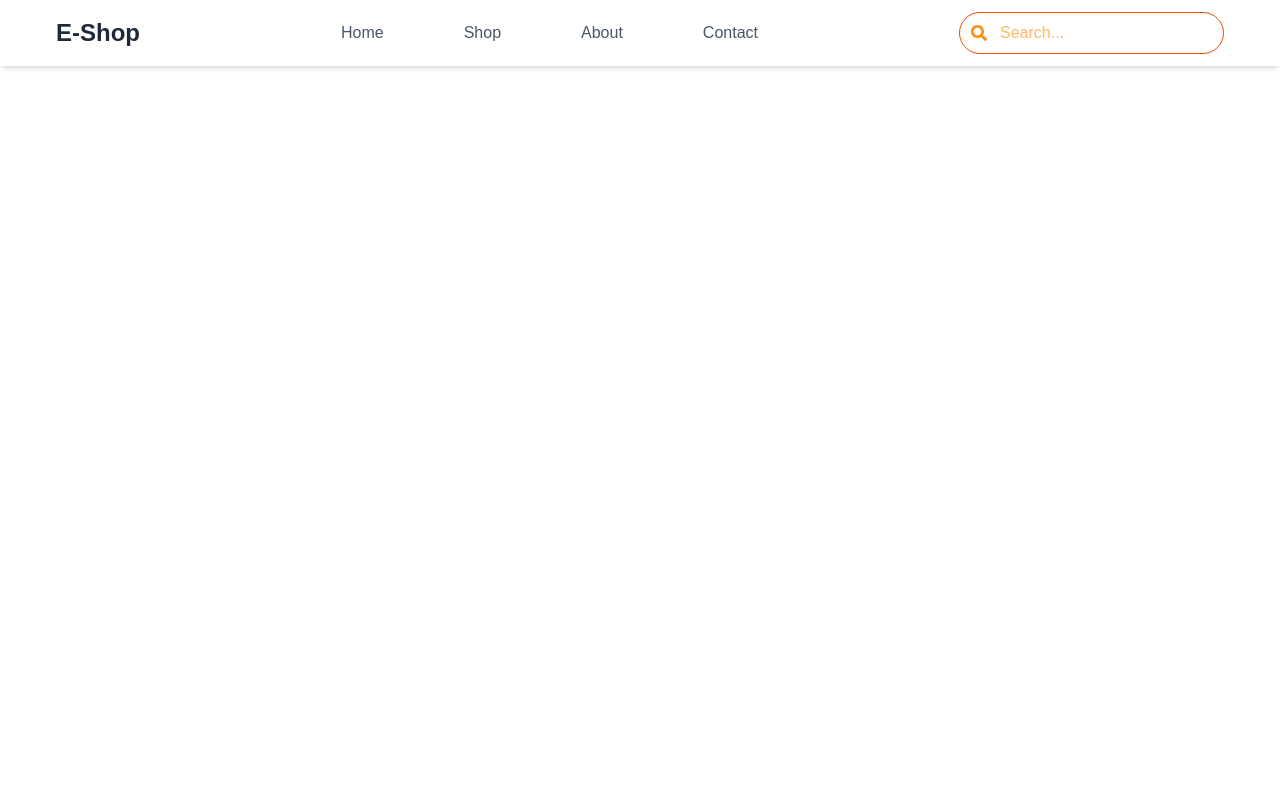
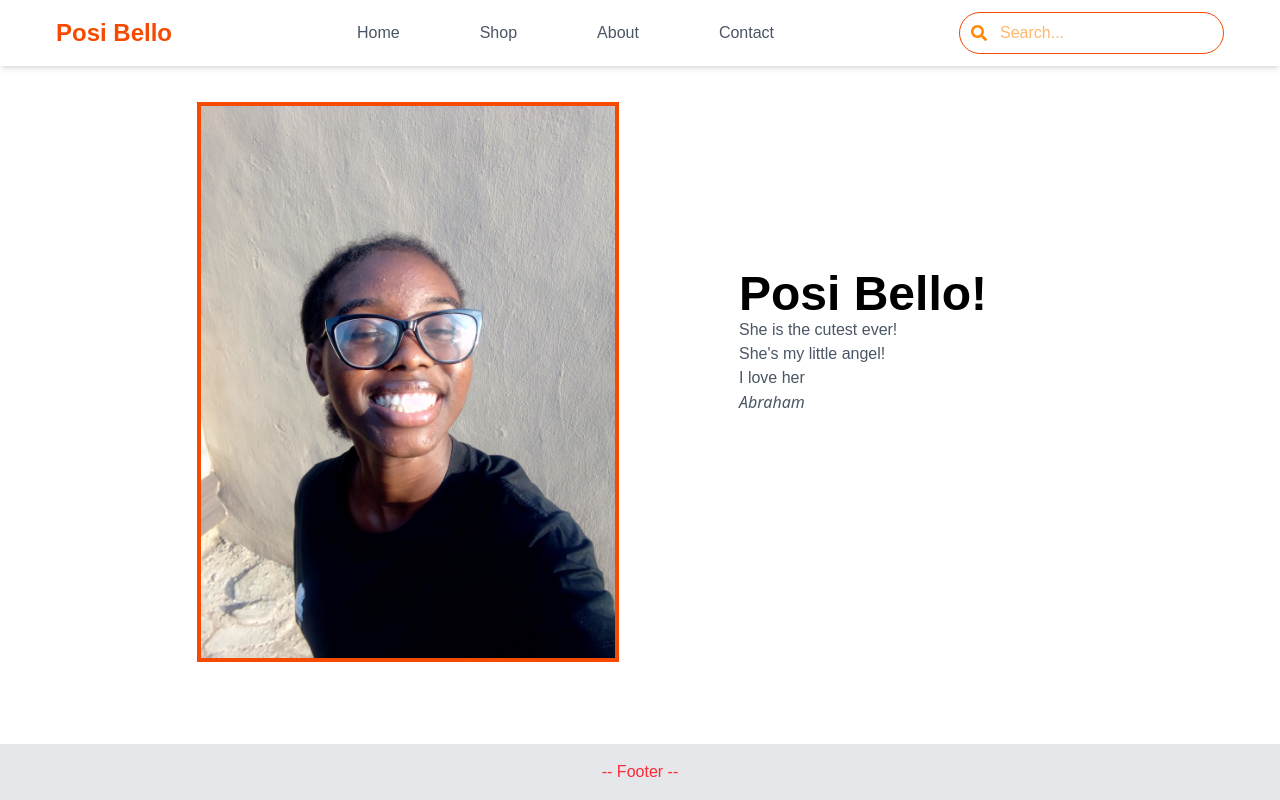
Before and after one commit to skilledabraham/ROC-Innovations, a React (Vite) app: page / in a window 1280 px wide. Built offline with nearby package versions, Linux system fonts and the light colour scheme; a web font is replaced by a local one.

Commit message:
Posi Commit

```diff
--- a/src/App.jsx
+++ b/src/App.jsx
@@ -2,14 +2,12 @@ import React from "react";
 import { Router } from "react-router-dom";
 import { Routes, Route } from "react-router-dom";
 import "./App.css";
-import Header from "./assets/Components/Header";
-import Footer from "./assets/Components/Footer";
+import Home from "./assets/Components/Home";
 
 function App() {
   return (
-
     <Routes>
-      <Route path="/" element={<Header></Header>} />
+      <Route path="/" element={<Home></Home>} />
       <Route
         path="/shop"
         element={<div className="text-center mt-20 text-3xl">Shop Page</div>}
--- a/src/assets/Components/Header.jsx
+++ b/src/assets/Components/Header.jsx
@@ -7,7 +7,9 @@ const Header = () => {
       <div className="container min-w-screen mx-auto px-4 py-3 flex items-center justify-between">
         {/* Logo */}
         <div className="text-2xl font-bold pl-10 text-gray-800">
-          <a href="/">E-Shop</a>
+          <a href="/" className="text-orange-600">
+            Posi Bello
+          </a>
         </div>
 
         {/* Navigation Links */}
@@ -28,13 +30,12 @@ const Header = () => {
 
         {/* Search Bar */}
         <div className="relative pr-10 bg-#dfe0df">
-            <FaSearch className="absolute left-3 top-1/2 transform -translate-y-1/2 transition-all duration-200 ease-in-ease-out text-orange-400 hover:size-[1.1em]" />
+          <FaSearch className="absolute left-3 top-1/2 transform -translate-y-1/2 transition-all duration-200 ease-in-ease-out text-orange-400 hover:size-[1.1em]" />
           <input
             type="text"
             placeholder="Search..."
             className="border-1 placeholder-orange-300 border-orange-600 rounded-full hover:shadow-md hover:shadow-grey-500 hover:border-orange-600 py-2 px-4 pl-10 focus:outline-none focus:ring-1 focus:ring-orange-500"
           />
-
         </div>
       </div>
     </header>
--- a/src/assets/Components/Home.jsx
+++ b/src/assets/Components/Home.jsx
@@ -1,7 +1,25 @@
 import React from "react";
+import Header from "./Header";
+import Footer from "./Footer";
+import Posi from "./Posi.jpg";
 
 function Home() {
-  return <div>Home</div>;
+  return (
+    <div className="w-screen p-0 m-0 overflow-hidden">
+      <Header></Header>
+      <div className="text-center mt-0 py-[1em] flex justify-center items-center mt-5">
+        <img src={Posi} className="border-orange-600 border-4 h-[70vh]" />
+        <div className=" hover:bg-zinc-100 hover:shadow-sm rounded hover:shadow-gray-500 h-[150%] w-[30%] p-10 m-10">
+          <h1 className="text-5xl font-bold text-left ml-10">Posi Bello!</h1>
+          <p className="text-left mt-0 text-gray-600 ml-10 pb-[5em]">
+            She is the cutest ever! <br /> She's my little angel! <br />I love
+            her <br /> <i className="font-sans ">Abraham</i>
+          </p>
+        </div>
+      </div>
+      <Footer />
+    </div>
+  );
 }
 
 export default Home;
```
Also changed, not shown: src/assets/Components/Posi.jpg (added).
